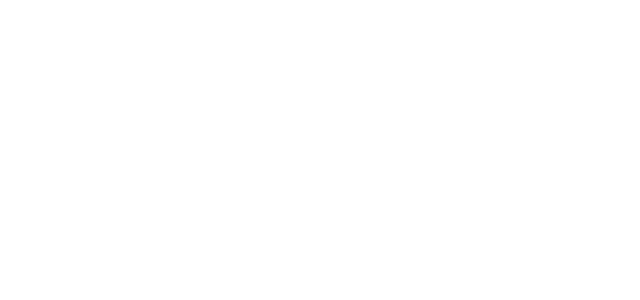
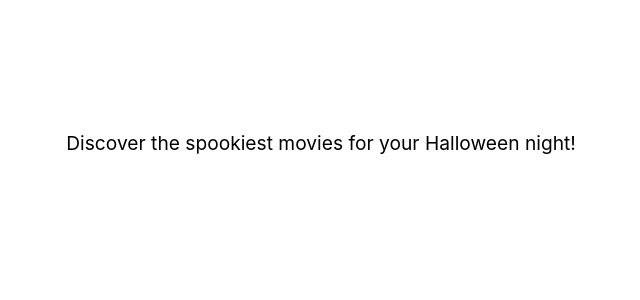
Before and after one commit to chandlarlanier/oct_code_jam_team_2, a React (Create React App) app: page / in a window 1280 px wide. Shown: the top 300 px of the page, without its empty margins (319-959 px from the left). Built offline with nearby package versions, Linux system fonts and the light colour scheme.

Commit message:
update my project

```diff
--- a/src/Header/Header.css
+++ b/src/Header/Header.css
@@ -0,0 +1,26 @@
+/* Header.css */
+
+.header {
+  display: flex;
+  flex-direction: column;
+  justify-content: center;
+  align-items: center;
+  height: 33.33vh;
+}
+
+.header__logo {
+  margin-right: 20px;
+}
+
+.header__description {
+  text-align: center;
+}
+
+.header__description h1 {
+  font-size: 2rem;
+  margin: 0;
+}
+
+.header__description p {
+  font-size: 1.2rem;
+}
--- a/src/Header/Header.js
+++ b/src/Header/Header.js
@@ -1,9 +1,18 @@
+import React from "react";
+import logo from "../logo.svg";
 import "./Header.css";
 
 const Header = () => {
-    <div>
-
-    </div>
-}
+  return (
+    <header className="header">
+      <div className="header__logo">
+        <img src={logo} alt="logo" />
+      </div>
+      <div className="header__description">
+        <p>Discover the spookiest movies for your Halloween night!</p>
+      </div>
+    </header>
+  );
+};
 
 export default Header;
```
Also changed, not shown: src/Footer/Footer.css (added, +7 -0 lines), src/Footer/Footer.js (added, +11 -0 lines).
